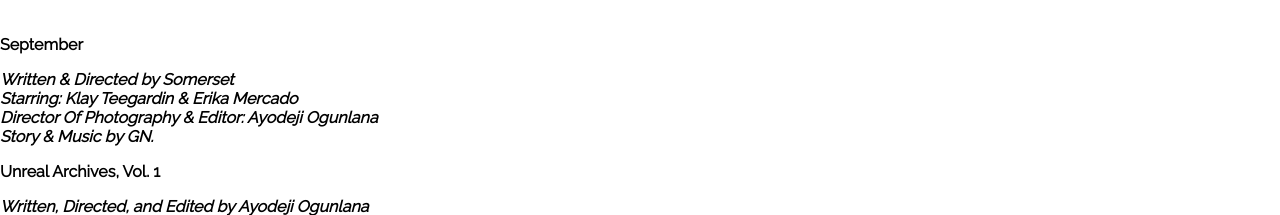
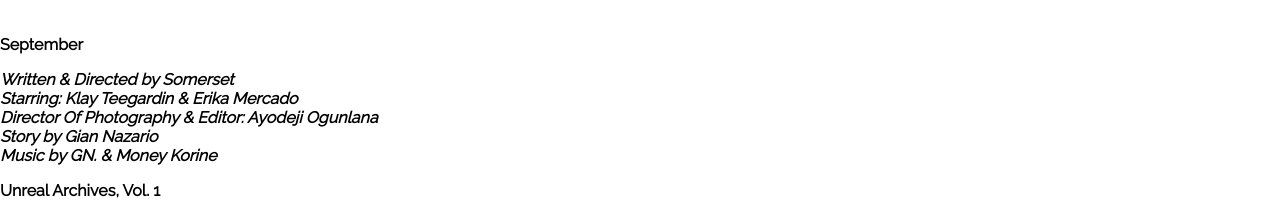
Before and after one commit to benjidurden/somerset-alpha, a React (Create React App) app: page /about in a window 1280 px wide. Shown: the part 156-371 px from the top of the page. Built offline with nearby package versions, Linux system fonts and the light colour scheme.

Commit message:
image fixed on live version!

```diff
--- a/src/About.js
+++ b/src/About.js
@@ -31,7 +31,9 @@ class About extends Component {
               <br />
               Director Of Photography & Editor: Ayodeji Ogunlana
               <br />
-              Story & Music by GN.
+              Story by Gian Nazario
+              <br />
+              Music by GN. & Money Korine
               <br />
             </i>
             </b>
--- a/src/App.css
+++ b/src/App.css
@@ -23,10 +23,10 @@
   max-height: 465px;
   width: auto;
   height: auto;
-  left: 170px;
+  left: 150px;
   margin-left: 550px;
   position: absolute;
-  bottom: -20px;
+  bottom: -5px;
 }
 
 .arrow {
```
